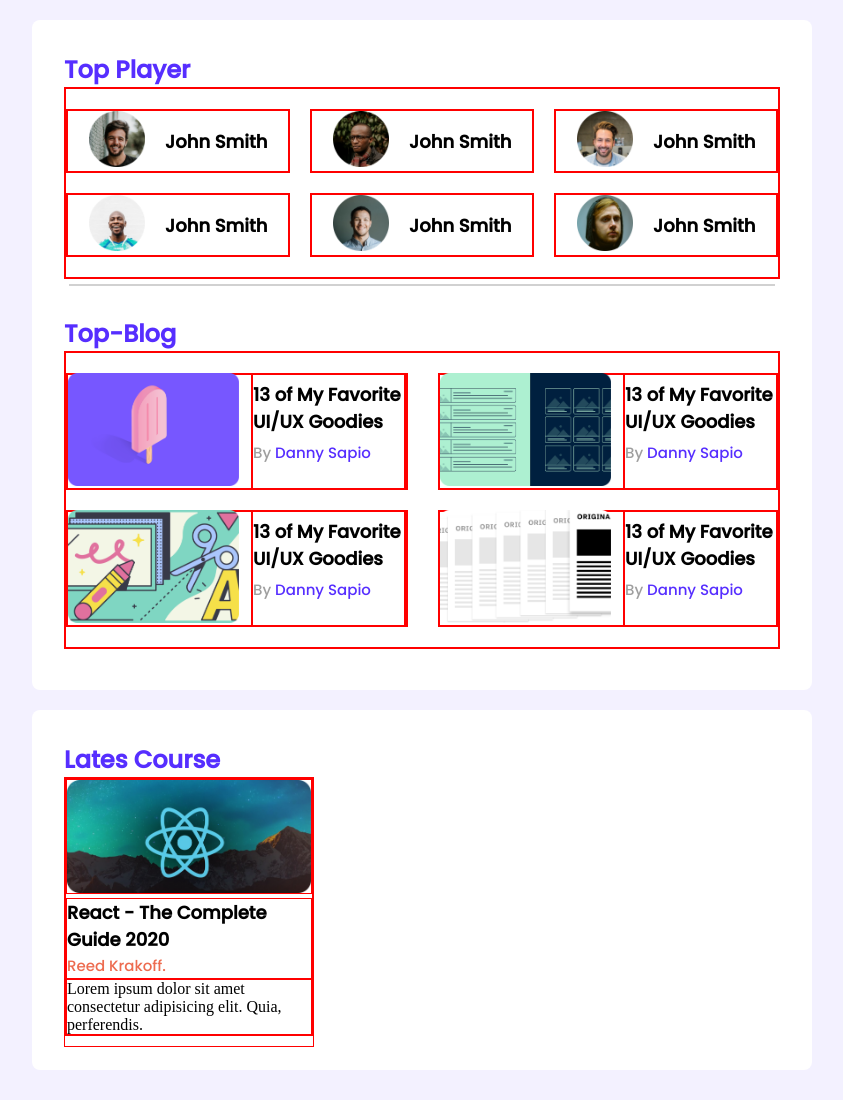
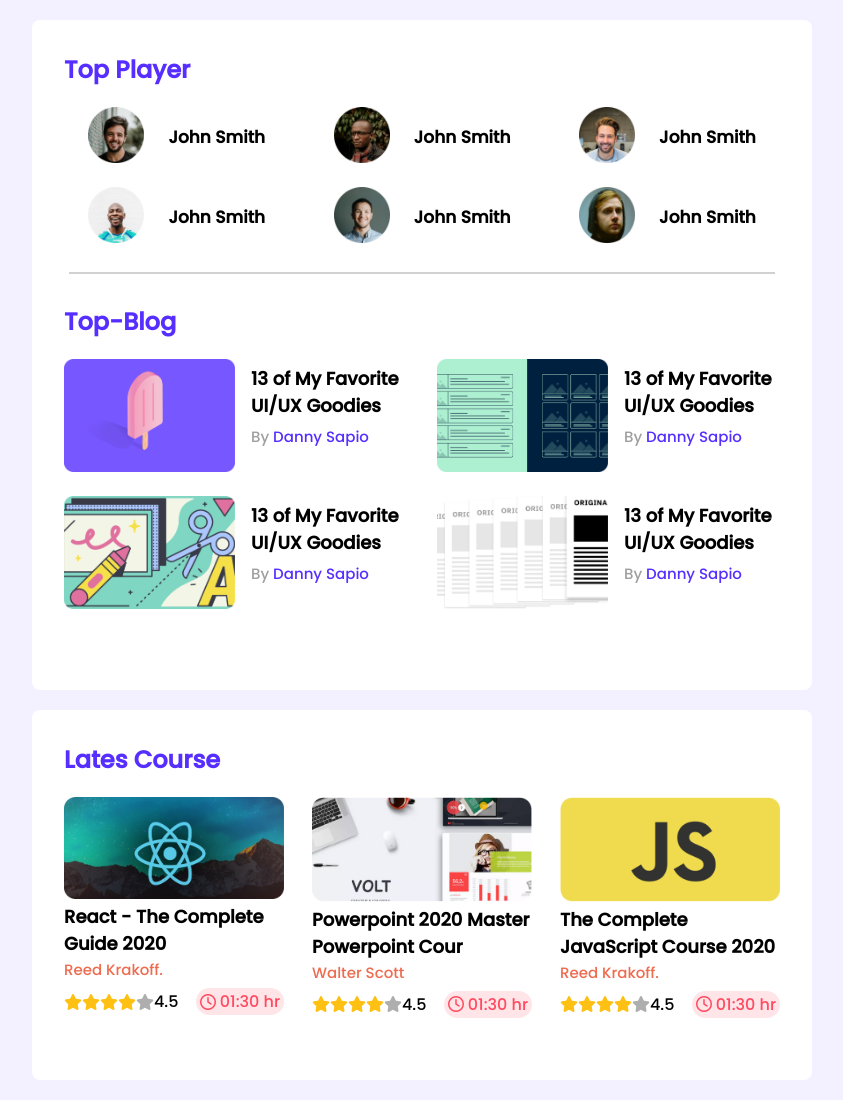
Before and after one commit to TFMahabub/leader-board, a plain HTML site: page index.html in a window 1280 px wide. Shown: the whole page, without its empty margins (218-1061 px from the left). Drawn offline with Linux system fonts and the light colour scheme.

Commit message:
5th commit

```diff
--- a/index.html
+++ b/index.html
@@ -6,6 +6,7 @@
   <meta name="viewport" content="width=device-width, initial-scale=1.0">
   <link href="https://fonts.googleapis.com/css2?family=Poppins:wght@500&display=swap" rel="stylesheet">
   <title>Document</title>
+  <script src="https://kit.fontawesome.com/4ad87e5199.js" crossorigin="anonymous"></script>
   <link rel="stylesheet" href="style.css">
 </head>
 <body>
@@ -132,7 +133,68 @@
           <a href="#">Reed Krakoff.</a>
         </div>
         <div class="rating">
-          <p>Lorem ipsum dolor sit amet consectetur adipisicing elit. Quia, perferendis.</p>
+          <div class="star">
+            <i class="fa-solid fa-star"></i>
+            <i class="fa-solid fa-star"></i>
+            <i class="fa-solid fa-star"></i>
+            <i class="fa-solid fa-star"></i>
+            <i class="fa-solid fa-star fiveth_star"></i>
+            <p>4.5</p>
+          </div>
+          <div class="time">
+            <i class="fa-regular fa-clock"></i>
+            <p>01:30 hr</p>
+          </div>
+        </div>
+      </div>
+    </div>
+    <div class="course_box">
+      <div class="course_box_area">
+        <div class="img">
+          <img src="images/courses/course-2.png" alt="">
+        </div>
+        <div class="title">
+          <h3>Powerpoint 2020 Master Powerpoint Cour</h3>
+          <a href="#">Walter Scott</a>
+        </div>
+        <div class="rating">
+          <div class="star">
+            <i class="fa-solid fa-star"></i>
+            <i class="fa-solid fa-star"></i>
+            <i class="fa-solid fa-star"></i>
+            <i class="fa-solid fa-star"></i>
+            <i class="fa-solid fa-star fiveth_star"></i>
+            <p>4.5</p>
+          </div>
+          <div class="time">
+            <i class="fa-regular fa-clock"></i>
+            <p>01:30 hr</p>
+          </div>
+        </div>
+      </div>
+    </div>
+    <div class="course_box">
+      <div class="course_box_area">
+        <div class="img">
+          <img src="images/courses/course-3.png" alt="">
+        </div>
+        <div class="title">
+          <h3>The Complete JavaScript Course 2020</h3>
+          <a href="#">Reed Krakoff.</a>
+        </div>
+        <div class="rating">
+          <div class="star">
+            <i class="fa-solid fa-star"></i>
+            <i class="fa-solid fa-star"></i>
+            <i class="fa-solid fa-star"></i>
+            <i class="fa-solid fa-star"></i>
+            <i class="fa-solid fa-star fiveth_star"></i>
+            <p>4.5</p>
+          </div>
+          <div class="time">
+            <i class="fa-regular fa-clock"></i>
+            <p>01:30 hr</p>
+          </div>
         </div>
       </div>
     </div>
--- a/style.css
+++ b/style.css
@@ -21,7 +21,7 @@ body{
   color: #562EFF;
 }
 .players{
-  border: 2px solid red;
+  /* border: 2px solid red; */
   display: grid;
   grid-template-columns: repeat(3, 1fr);
   grid-column-gap: 20px;
@@ -30,7 +30,7 @@ body{
 }
 .player{
   display: flex;
-  border: 2px solid red;
+  /* border: 2px solid red; */
   justify-content: space-evenly;
   align-items: center;
 }
@@ -40,8 +40,7 @@ body{
 }
 .info h2{
   font-family: poppins;
-  font-size: 18px;
-  padding-left: -12px;
+  font-size: 17px;
 }
 /* ---------------------------
       2nd-section-Blog
@@ -61,7 +60,7 @@ body{
     grid-template-columns: repeat(2, 1fr);
     grid-row-gap: 20px;
     grid-column-gap: 30px;
-    border: 2px solid red;
+    /* border: 2px solid red; */
     padding: 20px 0;
     box-sizing: border-box;
   }
@@ -71,7 +70,7 @@ body{
     align-items: center;
     width: 342px;
     height: 117px;
-    border: 2px solid red;
+    /* border: 2px solid red; */
   }
   .blog img{
     height: 113px;
@@ -79,7 +78,7 @@ body{
   .blog .text{
     width: 155px;
     height: 117px;
-    border: 2px solid red;
+    /* border: 2px solid red; */
 
   }
   .blog .text h3{
@@ -108,7 +107,7 @@ Course-section
   #Course-section{
     border-radius: 8px;
     width: 780px;
-    height: 360px;
+    height: 370px;
     background-color: #fff;
     margin: 20px auto;
     /* border: 2px solid red; */
@@ -120,25 +119,29 @@ Course-section
     color: #562EFF;
   }
   .container{
-
+    display: flex;
+    justify-content: space-between;
+    align-items: center;
   }
   .course_box{
-    width: 250px;
-    height: 270px;
-    border: 1px solid red;
+    width: 220px;
+    height: 240px;
+    margin-top: 20px;
+    border-radius: 20px;
+    /* border: 1px solid red; */
   }
   .course_box_area{
     width: 100%;
-    border: 1px solid red;
+    /* border: 1px solid red; */
     display: flex;
     flex-direction: column;
   }
   .course_box_area img{
     width: 100%;
-    border: 1px solid red;
+    /* border: 1px solid red; */
   }
   .title{
-    border: 1px solid red;
+    /* border: 1px solid red; */
     margin:  0;
     font-family: poppins, sans-serif;
   }
@@ -151,6 +154,45 @@ Course-section
     font-size: 15px;
   }
   .rating{
-    border: 1px solid red;
+    /* border: 1px solid red; */
+    display: flex;
+    justify-content: space-between;
+    align-items: center;
+    margin-top: 6px;
+  }
+  .star{
+    width: 60%;
+    display: flex;
+    justify-content: ;
+    align-items: center;
+    /* border: 1px solid red; */
+  }
+  .star p{
+    font-family: poppins,sans-serif;
+  }
+  .fa-solid{
+    color: #FFC014;
+  }
+  .fiveth_star{
+    color: #AEAEAE;
+  }
+
+  /* -------------time-------------- */
+  .time{
+    width: 40%;
+    height: 27px;
+    border-radius: 30px;
+    display: flex;
+    justify-content: space-evenly;
+    align-items: center;
+    /* border: 1px solid red; */
+    background-color: #FFE4E8;
 
   }
+  .time p{
+    font-family: poppins,sans-serif;
+    color: #FF4A60;
+  }
+  .time .fa-regular{
+    color: #FF4A60;
+  }
```
